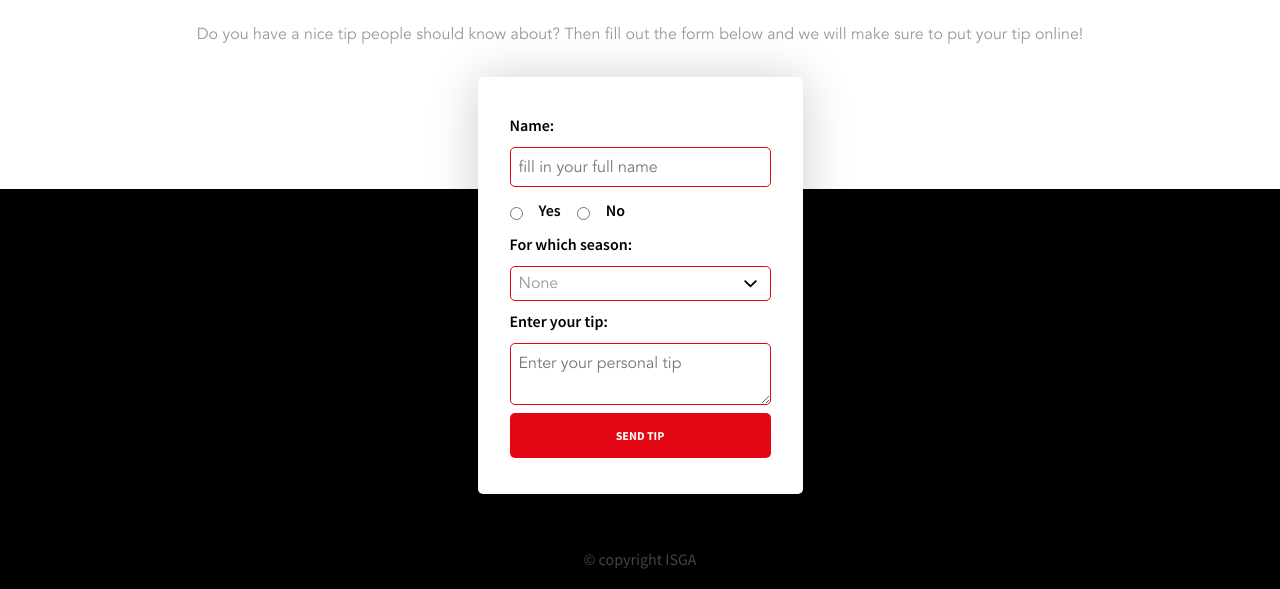
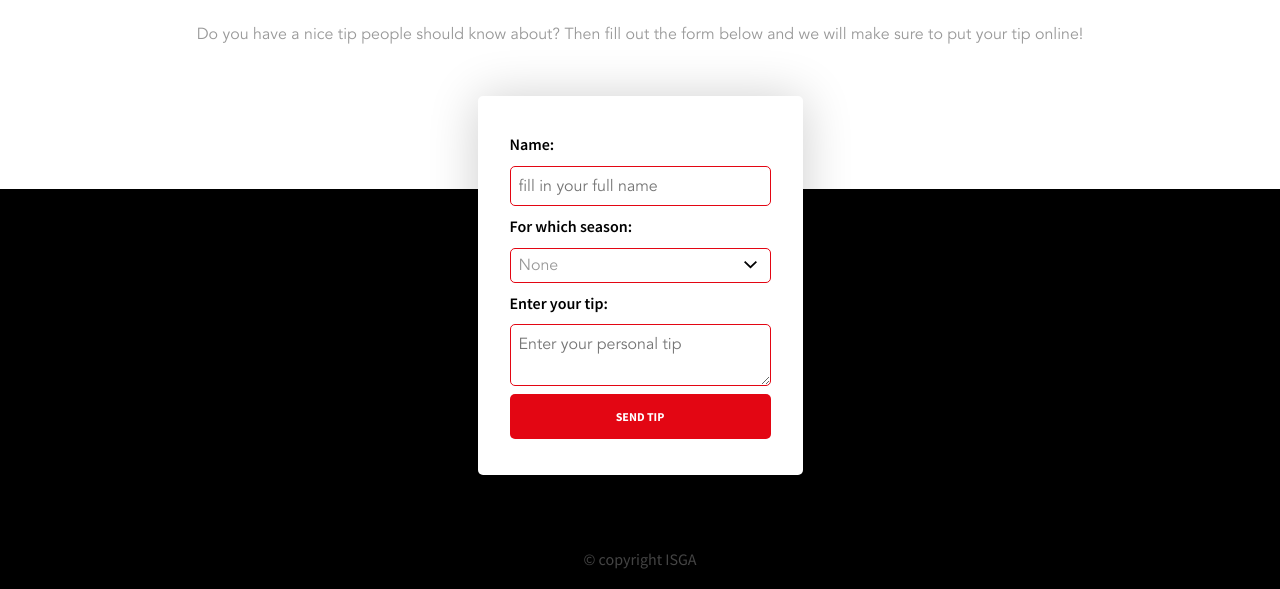
Before and after one commit to DaanKetelaars/ISGA, a plain HTML site: page tipform.html in a window 1280 px wide. Shown: the part 211-800 px from the top of the page. Drawn offline with Linux system fonts and the light colour scheme.

Commit message:
minor changes

```diff
--- a/css/main.css
+++ b/css/main.css
@@ -383,6 +383,7 @@ footer p {
   font-size: 16px;
   color: #E30613;
   text-align: center;
+  margin-bottom: 1em;
 }
 
 /* WEATHER APP CARDS */
@@ -431,6 +432,7 @@ footer p {
 .app-card .btn-container {
   display: flex;
   justify-content: space-between;
+  margin-bottom: .5em;
 }
 
 /* TIPS FORM */
--- a/tipform.html
+++ b/tipform.html
@@ -36,12 +36,6 @@
 					<label for="name">Name:</label>
 					<input type="text" id="name" name="user_name" placeholder="fill in your full name" required />
 				</div>
-				<div class="checkbox">
-					<input type="radio" name="answer" id="yes" required>
-					<label for="yes">Yes</label>
-					<input type="radio" name="answer" id="no" required>
-					<label for="no">No</label>
-				</div>
 				<div>
 					<label for="seizoen">For which season:</label>
 					<select id="seizoen" required>
```
